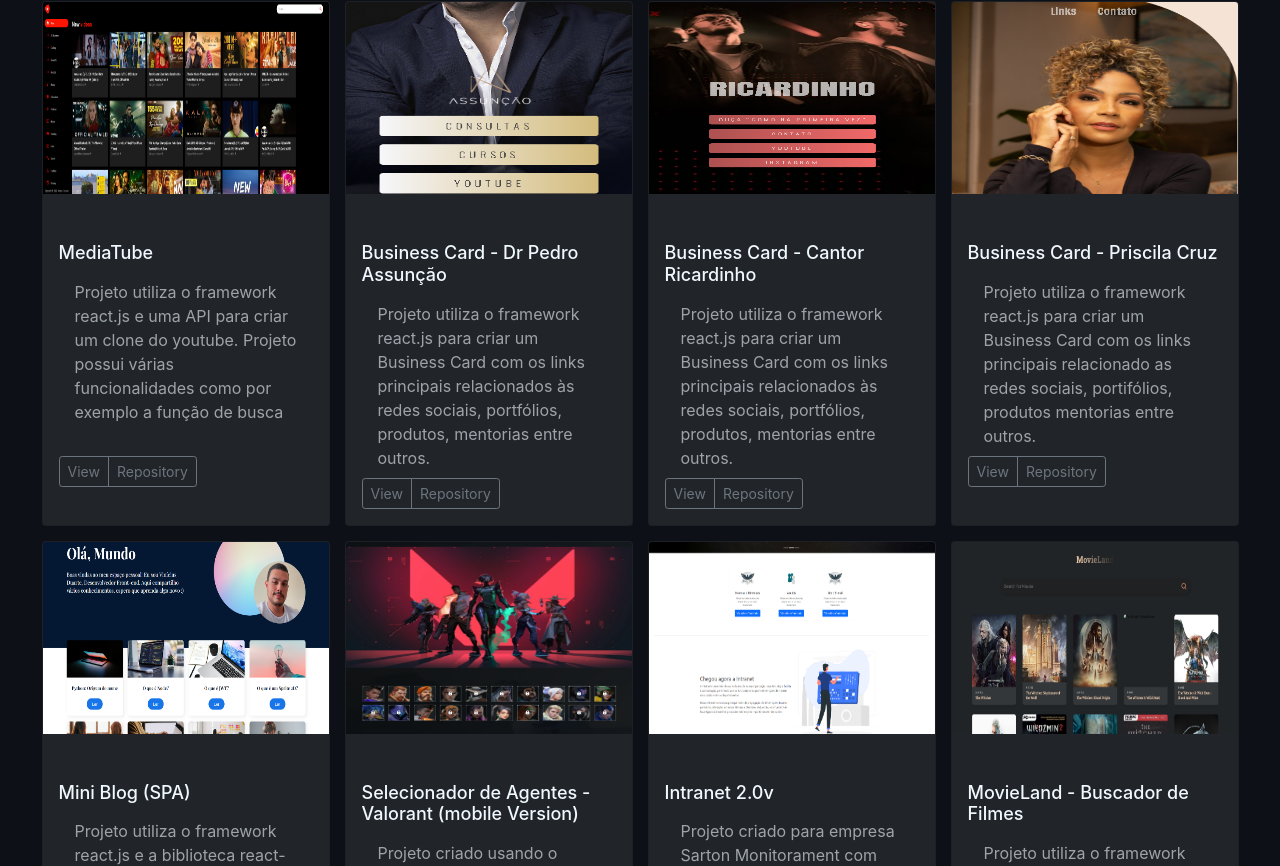
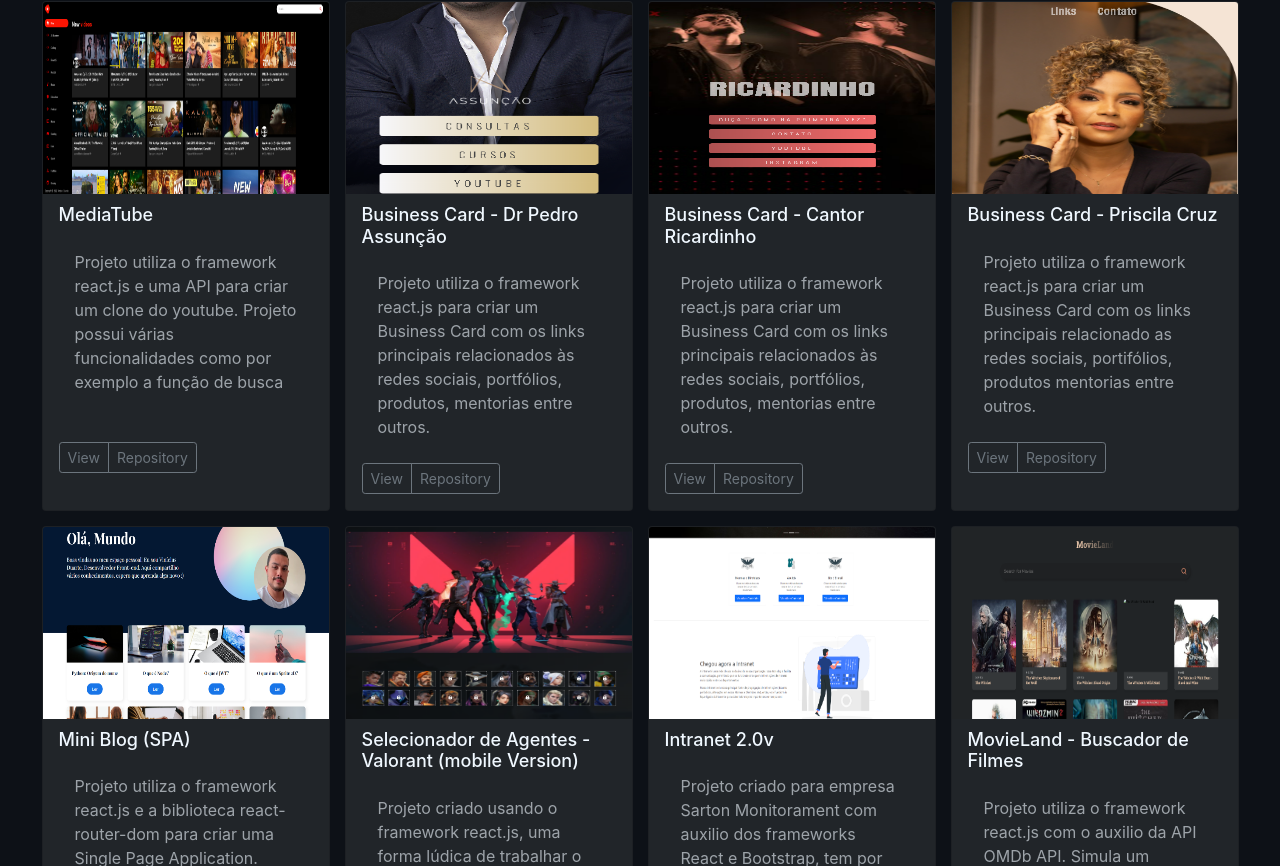
Before and after one commit to francovinicius/Vinicius-duarte, a React (Create React App) app: page /projects in a window 1280 px wide. Shown: the part 1294-2160 px from the top of the page. Built offline with nearby package versions, Linux system fonts and the light colour scheme.

Commit message:
Alt projects card

```diff
--- a/src/Components/Projects/Projects.css
+++ b/src/Components/Projects/Projects.css
@@ -14,6 +14,11 @@
     width: 18rem;
 }
 
+.card-title {
+    margin-top: -.4rem;
+    margin-bottom: 1.5rem;
+}
+
 .card-img-top-projetos {
     width:  17.9rem;
     height: 12rem;
@@ -25,7 +30,7 @@
 }
 
 .card-body-projetos p {
-    height: 9rem;
+    height: 10rem;
 }
 
 .projeto-img-linguagem {
```
